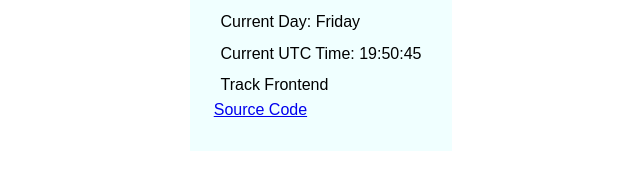
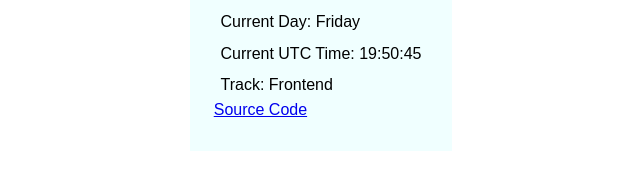
Before and after one commit to lilmubby/hng, a plain HTML site: page index.html in a window 1280 px wide. Shown: the part 468-658 px from the top of the page, 319-959 px from the left. Drawn offline with Linux system fonts and the light colour scheme.

Commit message:
fix typo

```diff
--- a/index.html
+++ b/index.html
@@ -14,7 +14,7 @@
     </h2>
     <p data-testid="currentDayOfTheWeek"></p>
     <p data-testid="currentUTCTime"></p>
-    <p data-testid="myTrack">Track Frontend</p>
+    <p data-testid="myTrack">Track: Frontend</p>
     <a data-testid="githubURL" target="_blank" href="https://github.com/lilmubby/hng-stage1">
       Source Code
     </a>
```
